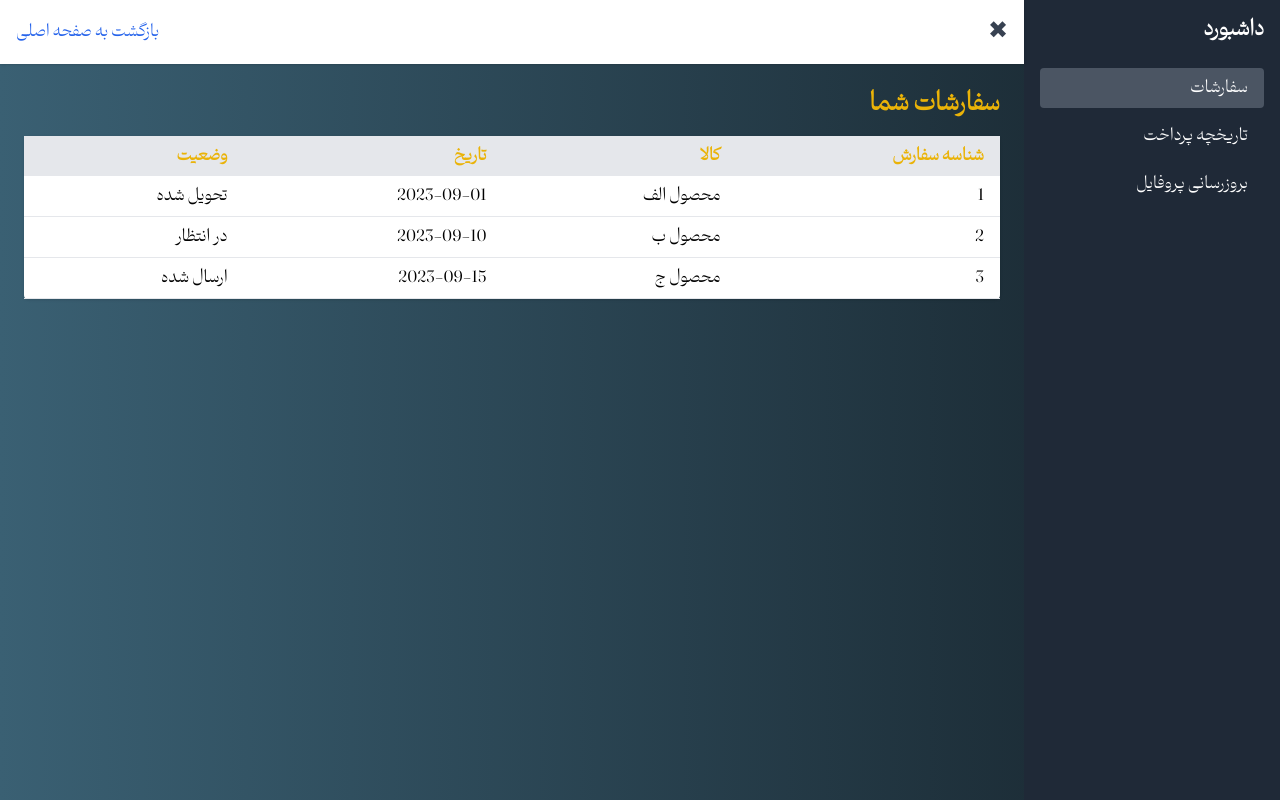
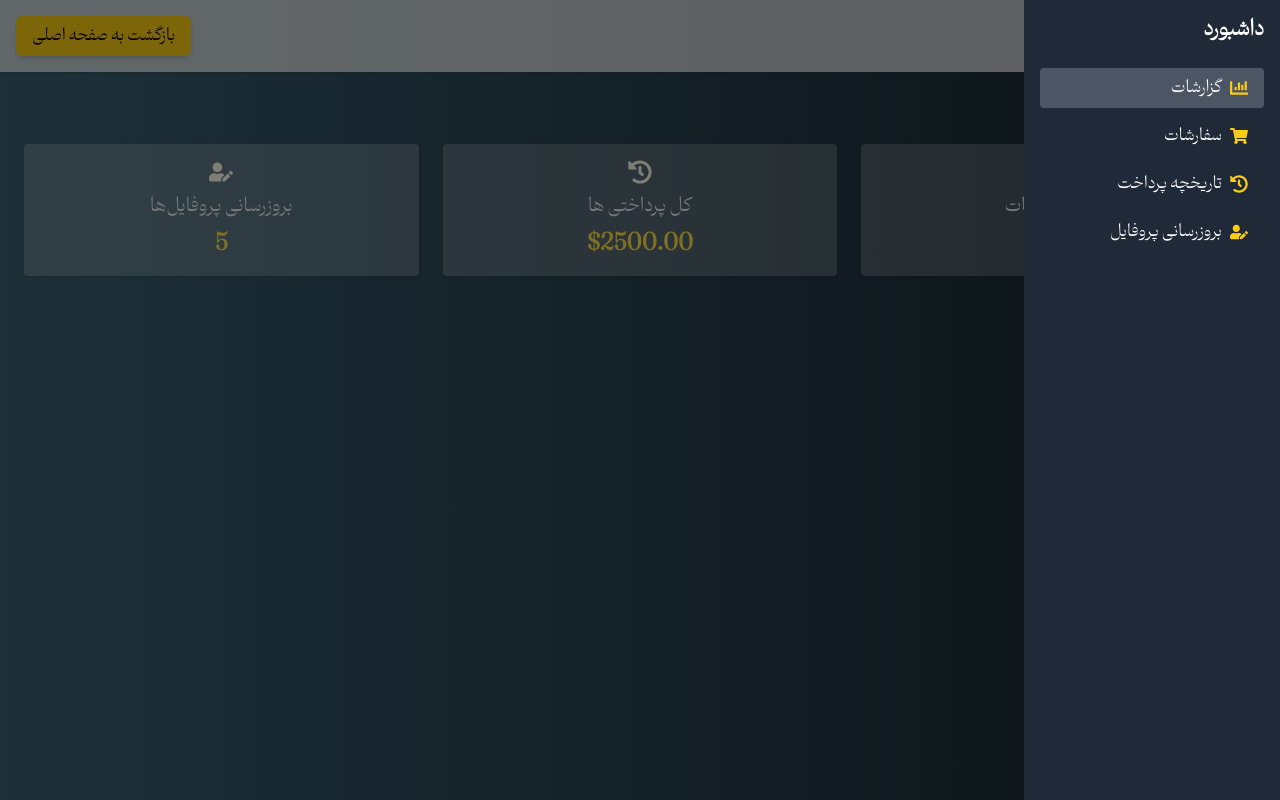
Before and after one commit to Hossein137900/msl, a Next.js app: page /dashboard in a window 1280 px wide. Built offline with nearby package versions, Linux system fonts and the light colour scheme.

Commit message:
dashboard completre

```diff
--- a/app/dashboard/page.tsx
+++ b/app/dashboard/page.tsx
@@ -1,43 +1,65 @@
 "use client";
-import React, { useState, ChangeEvent, FormEvent } from "react";
+import React, { useState, ChangeEvent, FormEvent, JSX } from "react";
 import Link from "next/link";
 import { motion, AnimatePresence } from "framer-motion";
+import {
+  FaShoppingCart,
+  FaHistory,
+  FaUserEdit,
+  FaChartBar,
+} from "react-icons/fa";
 
-type SidebarItem = "orders" | "payments" | "profile";
+type SidebarItem = "orders" | "payments" | "profile" | "report";
 
 const sidebarVariants = {
-  hidden: { x: 300, opacity: 0 },
-  visible: { x: 0, opacity: 1 },
+  hidden: { x: "100%", opacity: 0 },
+  visible: { x: "0%", opacity: 1 },
+};
+
+const overlayVariants = {
+  hidden: { opacity: 0 },
+  visible: { opacity: 0.5 },
 };
 
 const Sidebar: React.FC<{
   selected: SidebarItem;
   onSelect: (item: SidebarItem) => void;
-}> = ({ selected, onSelect }) => {
-  const items: { key: SidebarItem; label: string }[] = [
-    { key: "orders", label: "سفارشات" },
-    { key: "payments", label: "تاریخچه پرداخت" },
-    { key: "profile", label: "بروزرسانی پروفایل" },
+  onClose: () => void;
+}> = ({ selected, onSelect, onClose }) => {
+  const items: { key: SidebarItem; label: string; icon: JSX.Element }[] = [
+    { key: "report", label: "گزارشات", icon: <FaChartBar size={18} /> },
+    { key: "orders", label: "سفارشات", icon: <FaShoppingCart size={18} /> },
+    { key: "payments", label: "تاریخچه پرداخت", icon: <FaHistory size={18} /> },
+    {
+      key: "profile",
+      label: "بروزرسانی پروفایل",
+      icon: <FaUserEdit size={18} />,
+    },
   ];
 
   return (
     <motion.div
       variants={sidebarVariants}
-      //   initial="hidden"
+      initial="hidden"
       animate="visible"
-      //   exit="hidden"
-      transition={{ type: "tween", stiffness: 100, damping: 30 }}
-      className="w-64  bg-gray-800 text-white h-screen p-4"
+      exit="hidden"
+      transition={{ type: "spring", stiffness: 300, damping: 50 }}
+      className="w-64 bg-gray-800 text-white h-screen p-4 fixed overflow-x-hidden right-0 top-0 z-50"
     >
       <h2 className="text-xl font-bold mb-6">داشبورد</h2>
       <ul>
         {items.map((item) => (
           <li key={item.key}>
             <button
-              onClick={() => onSelect(item.key)}
-              className={`w-full text-right px-4 py-2 rounded mb-2 transition-colors duration-200
-                ${selected === item.key ? "bg-gray-600" : "hover:bg-gray-700"}`}
+              onClick={() => {
+                onSelect(item.key);
+                onClose();
+              }}
+              className={`w-full text-left flex items-center px-4 py-2 rounded mb-2 transition-colors duration-200 ${
+                selected === item.key ? "bg-gray-600" : "hover:bg-gray-700"
+              }`}
             >
+              <span className="ml-2 text-yellow-400">{item.icon}</span>
               {item.label}
             </button>
           </li>
@@ -53,13 +75,21 @@ const Orders: React.FC = () => {
     { id: 2, item: "محصول ب", date: "2023-09-10", status: "در انتظار" },
     { id: 3, item: "محصول ج", date: "2023-09-15", status: "ارسال شده" },
   ];
+  const formatDateToPersian = (dateStr: string) => {
+    const date = new Date(dateStr);
+    return new Intl.DateTimeFormat("fa-IR", {
+      year: "numeric",
+      month: "long",
+      day: "numeric",
+    }).format(date);
+  };
 
   return (
     <div className="p-6">
       <h2 className="text-2xl font-semibold mb-4">سفارشات شما</h2>
       <table className="w-full table-auto bg-white shadow rounded">
         <thead>
-          <tr className="bg-gray-200">
+          <tr className="bg-gray-200 text-black ">
             <th className="px-4 py-2 text-right">شناسه سفارش</th>
             <th className="px-4 py-2 text-right">کالا</th>
             <th className="px-4 py-2 text-right">تاریخ</th>
@@ -71,7 +101,7 @@ const Orders: React.FC = () => {
             <tr key={order.id} className="border-b text-black">
               <td className="px-4 py-2">{order.id}</td>
               <td className="px-4 py-2">{order.item}</td>
-              <td className="px-4 py-2">{order.date}</td>
+              <td className="px-4 py-2">{formatDateToPersian(order.date)}</td>
               <td className="px-4 py-2">{order.status}</td>
             </tr>
           ))}
@@ -87,13 +117,21 @@ const Payments: React.FC = () => {
     { id: 2, amount: "$250.50", date: "2023-09-05", method: "پی‌پال" },
     { id: 3, amount: "$75.99", date: "2023-09-12", method: "کارت دبیت" },
   ];
+  const formatDateToPersian = (dateStr: string) => {
+    const date = new Date(dateStr);
+    return new Intl.DateTimeFormat("fa-IR", {
+      year: "numeric",
+      month: "long",
+      day: "numeric",
+    }).format(date);
+  };
 
   return (
     <div className="p-6">
       <h2 className="text-2xl font-semibold mb-4">تاریخچه پرداخت</h2>
       <table className="w-full table-auto bg-white shadow rounded">
         <thead>
-          <tr className="bg-gray-200 ">
+          <tr className="bg-gray-200 text-black ">
             <th className="px-4 py-2 text-right">شناسه پرداخت</th>
             <th className="px-4 py-2 text-right">مبلغ</th>
             <th className="px-4 py-2 text-right">تاریخ</th>
@@ -105,7 +143,7 @@ const Payments: React.FC = () => {
             <tr key={payment.id} className="border-b text-black">
               <td className="px-4 py-2">{payment.id}</td>
               <td className="px-4 py-2">{payment.amount}</td>
-              <td className="px-4 py-2">{payment.date}</td>
+              <td className="px-4 py-2">{formatDateToPersian(payment.date)}</td>
               <td className="px-4 py-2">{payment.method}</td>
             </tr>
           ))}
@@ -130,7 +168,7 @@ const Profile: React.FC = () => {
       <h2 className="text-2xl font-semibold mb-4">بروزرسانی پروفایل</h2>
       <form
         onSubmit={handleSubmit}
-        className="max-w-md bg-white p-6 shadow rounded"
+        className="md:mx-24 bg-white p-6 shadow rounded"
       >
         <div className="mb-4">
           <label className="block text-gray-700 mb-2" htmlFor="username">
@@ -143,7 +181,7 @@ const Profile: React.FC = () => {
             onChange={(e: ChangeEvent<HTMLInputElement>) =>
               setUsername(e.target.value)
             }
-            className="w-full border px-3 py-2 rounded focus:outline-none focus:ring focus:border-blue-300"
+            className="w-full border px-3 py-2 text-black/70 rounded focus:outline-none focus:ring focus:border-blue-300"
           />
         </div>
         <div className="mb-4">
@@ -157,7 +195,7 @@ const Profile: React.FC = () => {
             onChange={(e: ChangeEvent<HTMLInputElement>) =>
               setPhoneNumber(e.target.value)
             }
-            className="w-full border px-3 py-2 rounded focus:outline-none focus:ring focus:border-blue-300"
+            className="w-full border px-3 py-2 rounded text-black/70 focus:outline-none focus:ring focus:border-blue-300"
           />
         </div>
         <button
@@ -168,6 +206,58 @@ const Profile: React.FC = () => {
         </button>
       </form>
     </div>
+  );
+};
+const DashboardReport: React.FC = () => {
+  // Fake report data which could later be fetched from an API
+  const reports = [
+    {
+      id: 1,
+      title: "تعداد سفارشات",
+      value: 120,
+      icon: <FaShoppingCart size={24} />,
+    },
+    {
+      id: 2,
+      title: "کل پرداختی ها",
+      value: "$2500.00",
+      icon: <FaHistory size={24} />,
+    },
+    {
+      id: 3,
+      title: "بروزرسانی پروفایل‌ها",
+      value: 5,
+      icon: <FaUserEdit size={24} />,
+    },
+  ];
+
+  return (
+    <motion.div
+      initial={{ opacity: 0 }}
+      animate={{ opacity: 1 }}
+      transition={{ duration: 0.5 }}
+      className="p-6"
+    >
+      <h2 className="text-2xl font-semibold mb-4">گزارش کلی</h2>
+      <div className="grid grid-cols-1 md:grid-cols-3 gap-6">
+        {reports.map((report) => (
+          <motion.div
+            key={report.id}
+            whileHover={{ scale: 1.05 }}
+            transition={{ type: "spring", stiffness: 300 }}
+            className="bg-white/20 rounded shadow p-4 flex flex-col items-center"
+          >
+            <div className="mb-2 text-yellow-50">{report.icon}</div>
+            <h3 className="text-lg text-slate-100 font-medium">
+              {report.title}
+            </h3>
+            <p className="text-2xl text-yellow-300 font-bold mt-2">
+              {report.value}
+            </p>
+          </motion.div>
+        ))}
+      </div>
+    </motion.div>
   );
 };
 
@@ -181,13 +271,12 @@ const DashboardContent: React.FC<{ selected: SidebarItem }> = ({
       return <Payments />;
     case "profile":
       return <Profile />;
-    default:
-      return <div className="p-6">یک گزینه از منوی کناری انتخاب کنید.</div>;
+    case "report":
+      return <DashboardReport />;
   }
 };
-
 const DashboardPage: React.FC = () => {
-  const [selectedItem, setSelectedItem] = useState<SidebarItem>("orders");
+  const [selectedItem, setSelectedItem] = useState<SidebarItem>("report");
   const [sidebarOpen, setSidebarOpen] = useState<boolean>(true);
 
   const toggleSidebar = () => {
@@ -196,28 +285,44 @@ const DashboardPage: React.FC = () => {
 
   return (
     <div
-      className="min-h-screen overflow-hidden bg-gradient-to-l from-[#16222A] to-[#3A6073] text-yellow-500"
+      className="min-h-screen overflow-x-hidden bg-gradient-to-l from-[#16222A] to-[#3A6073] text-yellow-500"
       dir="rtl"
     >
       <div className="flex">
         <AnimatePresence>
           {sidebarOpen && (
-            <Sidebar
-              selected={selectedItem}
-              onSelect={setSelectedItem}
-              key="sidebar"
-            />
+            <>
+              <motion.div
+                key="overlay"
+                variants={overlayVariants}
+                initial="hidden"
+                animate="visible"
+                exit="hidden"
+                transition={{ duration: 0.3 }}
+                className="fixed inset-0 bg-black z-40"
+                onClick={toggleSidebar}
+              />
+              <Sidebar
+                key="sidebar"
+                selected={selectedItem}
+                onSelect={setSelectedItem}
+                onClose={toggleSidebar}
+              />
+            </>
           )}
         </AnimatePresence>
         <div className="flex-1">
-          <div className="flex items-center justify-between p-4 bg-white shadow">
+          <div className="flex items-center justify-between p-4 bg-white/70 shadow">
             <button
               onClick={toggleSidebar}
               className="text-2xl text-gray-700 focus:outline-none"
             >
               {sidebarOpen ? "✖" : "☰"}
             </button>
-            <Link href="/" className="text-blue-600 hover:underline">
+            <Link
+              href="/"
+              className="text-black bg-yellow-400 px-4 py-2 rounded-md shadow-md"
+            >
               بازگشت به صفحه اصلی
             </Link>
           </div>
--- a/components/global/navbar.tsx
+++ b/components/global/navbar.tsx
@@ -22,9 +22,6 @@ const Navbar = () => {
   const [mobileDropdown, setMobileDropdown] = useState<string | null>(null);
   const [activeCategory, setActiveCategory] = useState<number | null>(null);
   const pathname = usePathname();
-  if (pathname === "/dashboard") {
-    return null;
-  }
 
   // Optimize scroll handler with useCallback
   const handleScroll = useCallback(() => {
@@ -55,6 +52,10 @@ const Navbar = () => {
   const handleCategoryHover = useCallback((id: number) => {
     setActiveCategory(id);
   }, []);
+
+  if (pathname === "/dashboard") {
+    return null;
+  }
 
   return (
     <motion.nav
```
